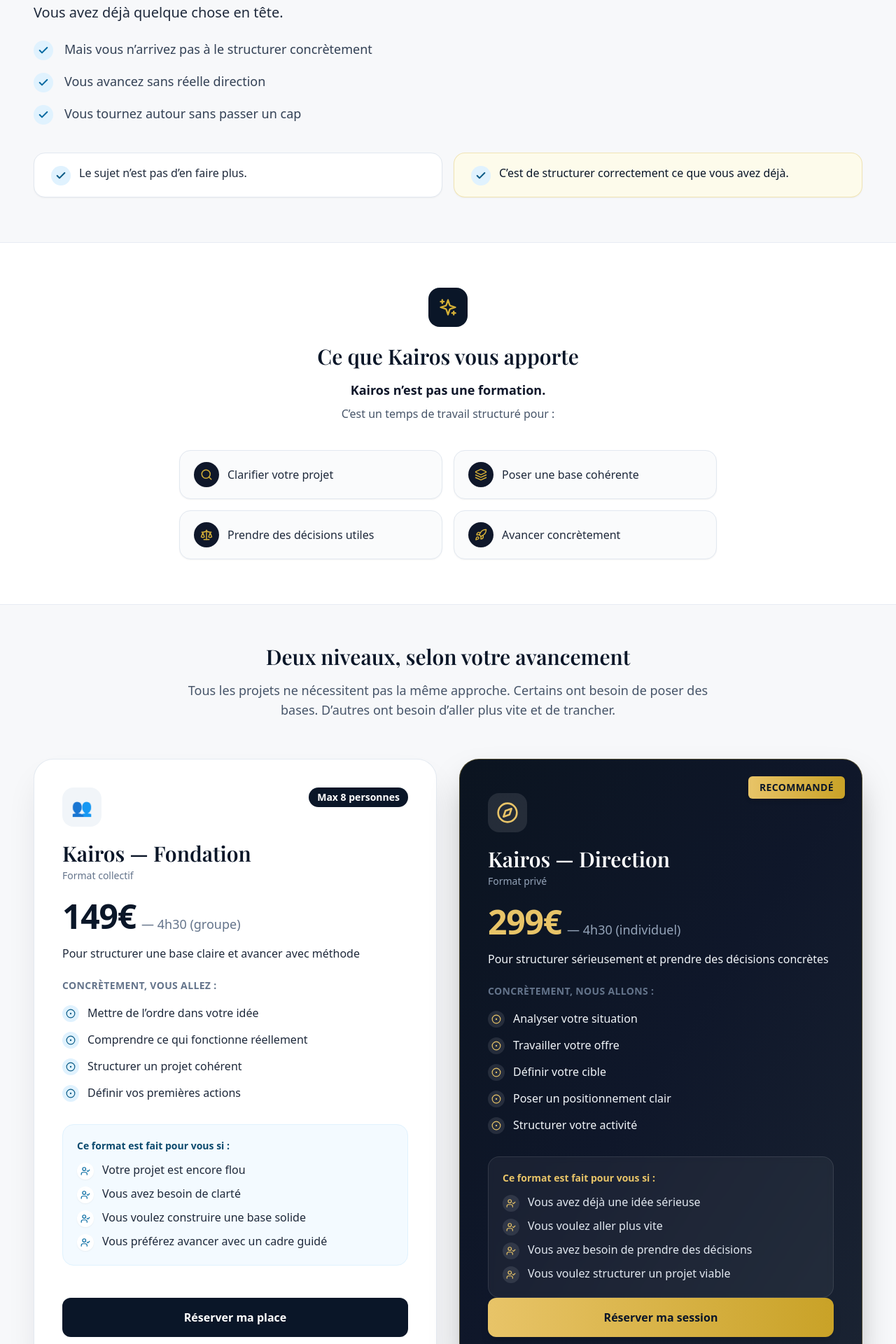
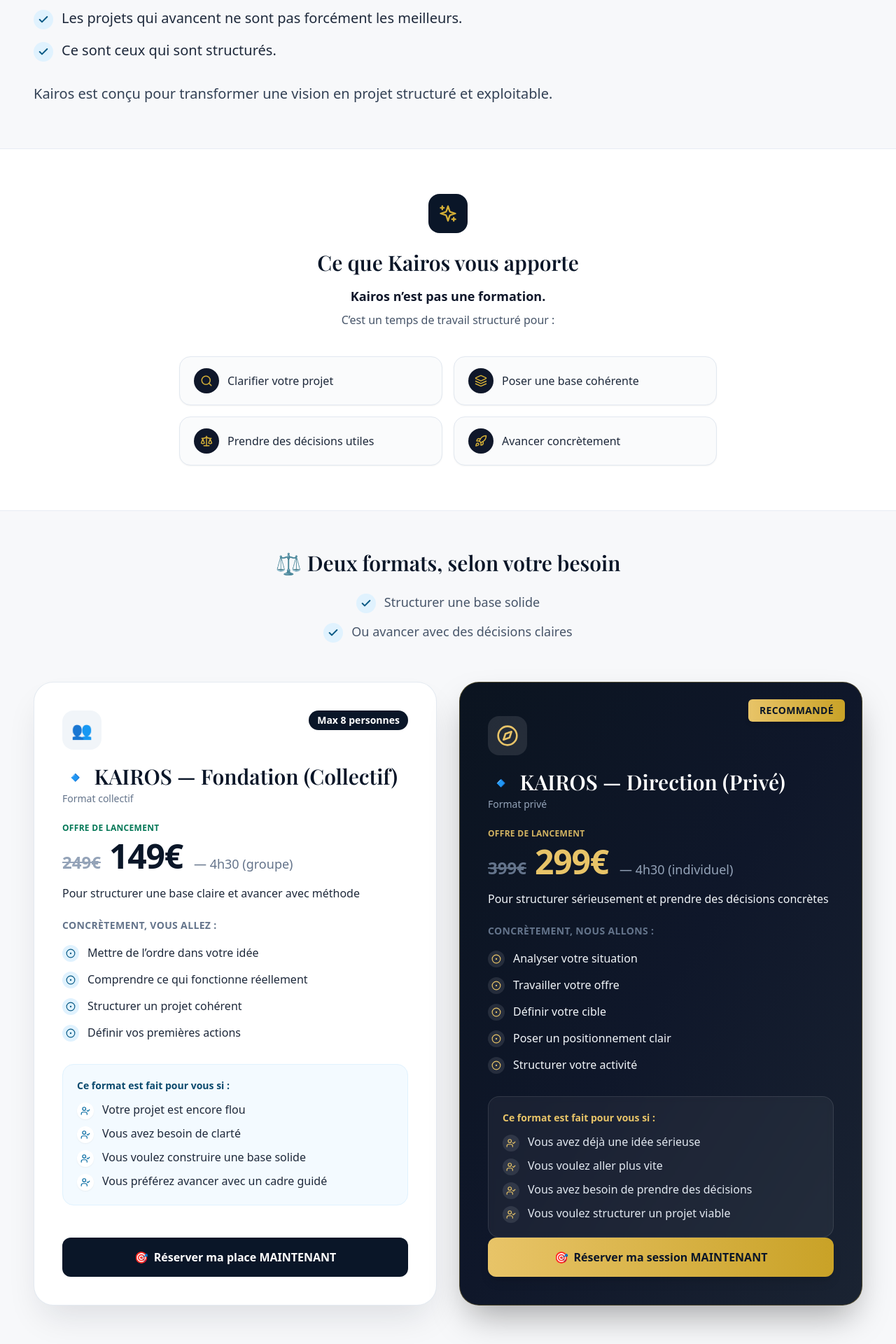
Before and after one commit to JoeLeDev/Advalis, a Next.js app: page /activation in a window 1280 px wide. Shown: the part 800-2720 px from the top of the page at 70% size. Built offline with nearby package versions, Linux system fonts and the light colour scheme; no server answers; a web font is replaced by a local one.

Commit message:
feat(activation): Kairos landing, Stripe checkout, Calendly, and UX polish

```diff
--- a/app/activation/page.tsx
+++ b/app/activation/page.tsx
@@ -1,10 +1,10 @@
 import type { Metadata } from 'next'
 import Image from 'next/image'
 import Link from 'next/link'
-import { activationSessions, activationSessionsEmptyMessage } from '@/config/activation-sessions'
+import { KairosCheckoutButton } from '@/components/kairos-checkout-button'
+import { CALENDLY_APPEL_DECOUVERTE } from '@/config/activation-sessions'
 import {
   ArrowRight,
-  Calendar,
   Check,
   CircleDot,
   Compass,
@@ -13,20 +13,23 @@
   Scale,
   Search,
   Sparkles,
-  Target,
   UserCheck,
 } from 'lucide-react'
 
 export const metadata: Metadata = {
   title: 'Kairos — Structuration & direction de projet | Advalis',
   description:
-    'Passez d’une idée floue à un projet structuré. Kairos : un temps de travail pour clarifier, structurer et décider. Formats collectif ou privé.',
+    'Un temps de travail conçu pour clarifier, structurer et faire avancer un projet avec méthode. Kairos : formats collectif et privé.',
   alternates: {
     canonical: '/activation',
   },
 }
 
 export default function ActivationKairosPage() {
+  const stripeReady = Boolean(process.env.STRIPE_SECRET_KEY)
+  const checkoutFondation = stripeReady && Boolean(process.env.STRIPE_PRICE_KAIROS_FONDATION)
+  const checkoutDirection = stripeReady && Boolean(process.env.STRIPE_PRICE_KAIROS_DIRECTION)
+
   return (
     <div className="relative min-h-screen bg-[#f7f8fa] text-slate-900">
       {/* Hero — image + overlay navy */}
@@ -49,10 +52,10 @@
             Kairos — Structuration &amp; direction de projet
           </span>
           <h1 className="mt-8 font-kairos text-3xl font-semibold leading-[1.15] tracking-tight text-white md:text-5xl lg:text-[3.25rem]">
-            Passez d’une idée floue à un projet structuré et concret
+            Passez d’une idée à un projet structuré
           </h1>
           <p className="mt-6 text-lg leading-relaxed text-white md:text-xl">
-            Un temps de travail pour clarifier, structurer et avancer avec une direction claire.
+            Un temps de travail conçu pour clarifier, structurer et faire avancer un projet avec méthode.
           </p>
           <div className="mt-10">
             <a
@@ -60,46 +63,34 @@
               className="inline-flex items-center justify-center gap-2 rounded-xl bg-[#0a1628] px-8 py-4 text-base font-semibold text-white shadow-lg ring-1 ring-white/15 transition hover:bg-[#152238] hover:ring-white/25"
             >
               Choisir mon format
-              <ArrowRight className="h-5 w-5" />
+              <ArrowRight className="h-5 w-5" aria-hidden />
             </a>
           </div>
         </div>
       </section>
 
-      {/* Reconnaissance */}
+      {/* Vision */}
       <section className="mx-auto max-w-7xl px-6 py-16 md:px-10 lg:px-12">
         <h2 className="font-kairos text-2xl font-semibold leading-snug text-[#0a1628] md:text-3xl">
-          Si votre projet n’avance pas, ce n’est généralement pas un problème d’idée
+          Une vision ne suffit pas
         </h2>
-        <p className="mt-6 text-lg font-medium text-slate-800 md:text-xl">Vous avez déjà quelque chose en tête.</p>
-        <ul className="mt-6 space-y-4 text-base leading-relaxed text-slate-700 md:text-lg">
-          {[
-            'Mais vous n’arrivez pas à le structurer concrètement',
-            'Vous avancez sans réelle direction',
-            'Vous tournez autour sans passer un cap',
-          ].map((item) => (
-            <li key={item} className="flex gap-4">
-              <span className="mt-0.5 flex h-7 w-7 shrink-0 items-center justify-center rounded-full bg-sky-100 text-sky-700">
-                <Check className="h-4 w-4 stroke-[3]" aria-hidden />
-              </span>
-              <span>{item}</span>
-            </li>
-          ))}
-        </ul>
-        <div className="mt-10 grid gap-4 sm:grid-cols-2">
-          <p className="flex items-start gap-3 rounded-2xl border border-slate-200 bg-white px-5 py-4 text-base font-medium text-slate-800 shadow-sm md:px-6">
+        <ul className="mt-8 space-y-4 text-lg leading-relaxed text-slate-800 md:text-xl">
+          <li className="flex gap-3">
             <span className="mt-0.5 flex h-7 w-7 shrink-0 items-center justify-center rounded-full bg-sky-100 text-sky-800">
               <Check className="h-4 w-4 stroke-[3]" aria-hidden />
             </span>
-            <span>Le sujet n’est pas d’en faire plus.</span>
-          </p>
-          <p className="flex items-start gap-3 rounded-2xl border border-[#d4af37]/30 bg-[#fefce8]/80 px-5 py-4 text-base font-medium text-[#0a1628] shadow-sm md:px-6">
+            <span>Les projets qui avancent ne sont pas forcément les meilleurs.</span>
+          </li>
+          <li className="flex gap-3">
             <span className="mt-0.5 flex h-7 w-7 shrink-0 items-center justify-center rounded-full bg-sky-100 text-sky-800">
               <Check className="h-4 w-4 stroke-[3]" aria-hidden />
             </span>
-            <span>C’est de structurer correctement ce que vous avez déjà.</span>
+            <span>Ce sont ceux qui sont structurés.</span>
+          </li>
+        </ul>
+        <p className="mt-8 text-lg leading-relaxed text-slate-700 md:text-xl">
+          Kairos est conçu pour transformer une vision en projet structuré et exploitable.
         </p>
-        </div>
       </section>
 
       {/* Ce que Kairos apporte */}
@@ -138,16 +129,29 @@
         </div>
       </section>
 
-      {/* Intro 2 niveaux */}
+      {/* Deux formats */}
       <section className="mx-auto max-w-7xl px-6 py-14 md:px-10 lg:px-12">
         <div className="mx-auto max-w-3xl text-center">
           <h2 className="font-kairos text-2xl font-semibold text-[#0a1628] md:text-3xl">
-            Deux niveaux, selon votre avancement
+            <span className="mr-2 inline-block" aria-hidden>
+              ⚖️
+            </span>
+            Deux formats, selon votre besoin
           </h2>
-          <p className="mt-4 text-slate-600 md:text-lg">
-            Tous les projets ne nécessitent pas la même approche. Certains ont besoin de poser des bases. D’autres ont
-            besoin d’aller plus vite et de trancher.
-          </p>
+          <ul className="mt-6 space-y-3 text-slate-600 md:text-lg">
+            <li className="flex items-start justify-center gap-3">
+              <span className="mt-0.5 flex h-7 w-7 shrink-0 items-center justify-center rounded-full bg-sky-100 text-sky-800">
+                <Check className="h-4 w-4 stroke-[3]" aria-hidden />
+              </span>
+              <span className="text-left">Structurer une base solide</span>
+            </li>
+            <li className="flex items-start justify-center gap-3">
+              <span className="mt-0.5 flex h-7 w-7 shrink-0 items-center justify-center rounded-full bg-sky-100 text-sky-800">
+                <Check className="h-4 w-4 stroke-[3]" aria-hidden />
+              </span>
+              <span className="text-left">Ou avancer avec des décisions claires</span>
+            </li>
+          </ul>
         </div>
       </section>
 
@@ -162,11 +166,20 @@
                 Max 8 personnes
               </span>
             </div>
-            <h3 className="mt-5 font-kairos text-2xl font-semibold text-[#0a1628] md:text-3xl">Kairos — Fondation</h3>
+            <h3 className="mt-5 font-kairos text-2xl font-semibold text-[#0a1628] md:text-3xl">
+              <span className="mr-2 text-slate-400" aria-hidden>
+                🔹
+              </span>
+              KAIROS — Fondation (Collectif)
+            </h3>
             <p className="mt-1 text-sm font-medium text-slate-500">Format collectif</p>
-            <div className="mt-6 flex flex-wrap items-baseline gap-2">
+            <div className="mt-6">
+              <p className="text-xs font-bold uppercase tracking-wide text-emerald-700">Offre de lancement</p>
+              <div className="mt-2 flex flex-wrap items-baseline gap-x-3 gap-y-1">
+                <span className="text-xl font-semibold text-slate-400 line-through md:text-2xl">249€</span>
                 <span className="text-5xl font-bold tracking-tight text-[#0a1628]">149€</span>
-              <span className="text-lg text-slate-500">— 4h30 (groupe)</span>
+                <span className="w-full text-lg text-slate-500 sm:w-auto sm:pl-1">— 4h30 (groupe)</span>
+              </div>
             </div>
             <p className="mt-4 text-base font-medium text-slate-800">
               Pour structurer une base claire et avancer avec méthode
@@ -205,12 +218,14 @@
                 ))}
               </ul>
             </div>
-            <Link
-              href="/contact"
-              className="mt-8 flex w-full shrink-0 items-center justify-center rounded-xl bg-[#0a1628] px-6 py-4 text-base font-semibold text-white transition hover:-translate-y-1 hover:bg-[#152238] hover:shadow-lg lg:mt-auto"
+            <KairosCheckoutButton
+              offer="fondation"
+              checkoutEnabled={checkoutFondation}
+              className="mt-8 flex w-full shrink-0 items-center justify-center gap-2 rounded-xl bg-[#0a1628] px-6 py-4 text-base font-semibold text-white transition hover:-translate-y-1 hover:bg-[#152238] hover:shadow-lg lg:mt-auto"
             >
-              Réserver ma place
-            </Link>
+              <span aria-hidden>🎯</span>
+              Réserver ma place MAINTENANT
+            </KairosCheckoutButton>
           </div>
 
           {/* Direction — carte sombre + or */}
@@ -225,11 +240,20 @@
               <div className="flex h-14 w-14 items-center justify-center rounded-2xl bg-white/10 text-[#e8c468]">
                 <Compass className="h-8 w-8" />
               </div>
-              <h3 className="mt-5 font-kairos text-2xl font-semibold text-white md:text-3xl">Kairos — Direction</h3>
+              <h3 className="mt-5 font-kairos text-2xl font-semibold text-white md:text-3xl">
+                <span className="mr-2 text-slate-500" aria-hidden>
+                  🔹
+                </span>
+                KAIROS — Direction (Privé)
+              </h3>
               <p className="mt-1 text-sm font-medium text-slate-400">Format privé</p>
-              <div className="mt-6 flex flex-wrap items-baseline gap-2">
+              <div className="mt-6">
+                <p className="text-xs font-bold uppercase tracking-wide text-[#e8c468]/90">Offre de lancement</p>
+                <div className="mt-2 flex flex-wrap items-baseline gap-x-3 gap-y-1">
+                  <span className="text-xl font-semibold text-slate-500 line-through md:text-2xl">399€</span>
                   <span className="text-5xl font-bold tracking-tight text-[#e8c468]">299€</span>
-                <span className="text-lg text-slate-400">— 4h30 (individuel)</span>
+                  <span className="w-full text-lg text-slate-400 sm:w-auto sm:pl-1">— 4h30 (individuel)</span>
+                </div>
               </div>
               <p className="mt-4 text-base font-medium text-slate-100">
                 Pour structurer sérieusement et prendre des décisions concrètes
@@ -271,14 +295,44 @@
                   ))}
                 </ul>
               </div>
-              <Link
-                href="/contact"
-                className="mt-8 flex w-full shrink-0 items-center justify-center rounded-xl bg-gradient-to-r from-[#e8c468] to-[#c9a227] px-6 py-4 text-base font-semibold text-[#0a1628] shadow-lg transition hover:-translate-y-1 hover:brightness-105 lg:mt-auto"
+              <KairosCheckoutButton
+                offer="direction"
+                checkoutEnabled={checkoutDirection}
+                className="mt-8 flex w-full shrink-0 items-center justify-center gap-2 rounded-xl bg-gradient-to-r from-[#e8c468] to-[#c9a227] px-6 py-4 text-base font-semibold text-[#0a1628] shadow-lg transition hover:-translate-y-1 hover:brightness-105 lg:mt-auto"
               >
-                Réserver ma session
-              </Link>
+                <span aria-hidden>🎯</span>
+                Réserver ma session MAINTENANT
+              </KairosCheckoutButton>
             </div>
           </div>
+        </div>
+      </section>
+
+      {/* Aide au choix des formats */}
+      <section className="mx-auto max-w-7xl px-6 py-16 md:px-10 lg:px-12">
+        <div className="mx-auto max-w-2xl rounded-[28px] border border-slate-200 bg-[#fafbfc] p-8 text-center shadow-md md:p-10">
+          <p className="text-sm font-semibold uppercase tracking-wide text-[#b8962e]">
+            <span className="mr-1.5" aria-hidden>
+              💡
+            </span>
+            Besoin d’aide pour choisir ?
+          </p>
+          <p className="mt-4 text-lg font-medium text-[#0a1628]">Vous hésitez entre les deux formats ?</p>
+          <p className="mt-3 flex items-start justify-center gap-3 text-base text-slate-600">
+            <span className="mt-0.5 flex h-7 w-7 shrink-0 items-center justify-center rounded-full bg-sky-100 text-sky-800">
+              <Check className="h-4 w-4 stroke-[3]" aria-hidden />
+            </span>
+            <span className="max-w-md text-left">Planifions un échange rapide pour clarifier votre situation.</span>
+          </p>
+          <Link
+            href={CALENDLY_APPEL_DECOUVERTE}
+            target="_blank"
+            rel="noopener noreferrer"
+            className="mt-8 inline-flex items-center justify-center gap-2 rounded-xl bg-[#0a1628] px-8 py-4 text-base font-semibold text-white transition hover:-translate-y-0.5 hover:bg-[#152238] hover:shadow-lg"
+          >
+            <span aria-hidden>🎯</span>
+            Planifier un échange (20 min)
+          </Link>
         </div>
       </section>
 
@@ -310,74 +364,22 @@
                 <span className="mt-0.5 flex h-7 w-7 shrink-0 items-center justify-center rounded-full bg-sky-100 text-sky-800">
                   <Check className="h-4 w-4 stroke-[3]" aria-hidden />
                 </span>
-                <span>Et vous repartez avec quelque chose de concret, sur lequel avancer.</span>
+                <span>Vous repartez avec quelque chose de concret.</span>
               </li>
             </ul>
-            <p className="text-slate-600">
-              La différence ne se fait pas sur le temps que vous passez. Elle se fait sur la clarté avec laquelle vous
-              avancez.
-            </p>
-          </div>
-        </div>
-      </section>
-
-      {/* Aide au choix des formats */}
-      <section className="mx-auto max-w-7xl px-6 py-16 md:px-10 lg:px-12">
-        <div className="mx-auto max-w-2xl rounded-[28px] border border-slate-200 bg-[#fafbfc] p-8 text-center shadow-md md:p-10">
-          <p className="text-sm font-semibold uppercase tracking-wide text-[#b8962e]">
-            <span className="mr-1.5" aria-hidden>
-              💡
-            </span>
-            Besoin d’aide pour choisir ?
-          </p>
-          <p className="mt-4 text-lg font-medium text-[#0a1628]">Vous hésitez entre les deux formats ?</p>
-          <p className="mt-3 flex items-start justify-center gap-3 text-base text-slate-600">
+            <p className="flex gap-3 text-slate-600">
               <span className="mt-0.5 flex h-7 w-7 shrink-0 items-center justify-center rounded-full bg-sky-100 text-sky-800">
                 <Check className="h-4 w-4 stroke-[3]" aria-hidden />
               </span>
-            <span className="max-w-md text-left">Planifions un échange rapide pour clarifier votre situation.</span>
+              <span>La différence ne se fait pas sur le temps que vous passez.</span>
             </p>
-          <Link
-            href="/contact"
-            className="mt-8 inline-flex items-center justify-center gap-2 rounded-xl bg-[#0a1628] px-8 py-4 text-base font-semibold text-white transition hover:-translate-y-0.5 hover:bg-[#152238] hover:shadow-lg"
-          >
-            <span aria-hidden>🎯</span>
-            Planifier un échange (20 min)
-          </Link>
+            <p className="flex gap-3 text-slate-600">
+              <span className="mt-0.5 flex h-7 w-7 shrink-0 items-center justify-center rounded-full bg-sky-100 text-sky-800">
+                <Check className="h-4 w-4 stroke-[3]" aria-hidden />
+              </span>
+              <span>Elle se fait sur la clarté avec laquelle vous avancez.</span>
+            </p>
           </div>
-      </section>
-
-      {/* Prochaines sessions */}
-      <section id="sessions" className="mx-auto max-w-7xl px-6 py-16 md:px-10 lg:px-12">
-        <div className="mx-auto max-w-3xl text-center">
-          <div className="mx-auto flex h-14 w-14 items-center justify-center rounded-2xl bg-[#0a1628] text-[#d4af37]">
-            <Calendar className="h-7 w-7" />
-          </div>
-          <h2 className="mt-6 font-kairos text-2xl font-semibold text-[#0a1628] md:text-3xl">Prochaines sessions</h2>
-          <p className="mt-3 text-lg font-medium text-slate-700">Sélectionnez votre date :</p>
-        </div>
-        <div className="mx-auto mt-10 grid max-w-2xl gap-4">
-          {activationSessions.length === 0 ? (
-            <p className="rounded-2xl border border-dashed border-slate-300 bg-white px-6 py-8 text-center text-slate-600">
-              {activationSessionsEmptyMessage}
-            </p>
-          ) : (
-            activationSessions.map((session) => (
-              <Link
-                key={session.id}
-                href={session.bookingHref ?? '/contact'}
-                className="group flex items-center justify-between gap-4 rounded-2xl border border-slate-200 bg-white px-6 py-5 shadow-md transition hover:border-[#0a1628]/20 hover:shadow-lg"
-              >
-                <span className="text-left font-medium text-slate-900 md:text-lg">
-                  <span className="text-slate-500">{session.label} —</span> le {session.dateLabel}
-                </span>
-                <span className="flex items-center gap-2 text-sm font-semibold text-[#0a1628] md:text-base">
-                  Cliquez pour réserver
-                  <ArrowRight className="h-4 w-4 transition group-hover:translate-x-0.5" />
-                </span>
-              </Link>
-            ))
-          )}
         </div>
       </section>
 
@@ -418,18 +420,20 @@
             Il a besoin de clarté, de structure et de décisions.
           </p>
           <div className="mt-10 flex flex-col items-stretch justify-center gap-4 sm:flex-row sm:justify-center">
-            <Link
-              href="/contact"
+            <KairosCheckoutButton
+              offer="fondation"
+              checkoutEnabled={checkoutFondation}
               className="inline-flex items-center justify-center gap-2 rounded-xl bg-white px-8 py-4 text-base font-semibold text-[#0a1628] transition hover:bg-slate-100 hover:-translate-y-1 hover:shadow-lg"
             >
               Réserver ma place (collectif)
-            </Link>
-            <Link
-              href="/contact"
+            </KairosCheckoutButton>
+            <KairosCheckoutButton
+              offer="direction"
+              checkoutEnabled={checkoutDirection}
               className="inline-flex items-center justify-center gap-2 rounded-xl border border-[#d4af37]/50 bg-transparent px-8 py-4 text-base font-semibold text-[#e8c468] transition hover:bg-white/5 hover:-translate-y-1 hover:shadow-lg"
             >
               Réserver ma session (privé)
-            </Link>
+            </KairosCheckoutButton>
           </div>
         </div>
       </section>
--- /dev/null
+++ b/components/kairos-checkout-button.tsx
@@ -0,0 +1,74 @@
+'use client'
+
+import Link from 'next/link'
+import { useState } from 'react'
+
+type Offer = 'fondation' | 'direction'
+
+type Props = {
+  offer: Offer
+  checkoutEnabled: boolean
+  className?: string
+  children: React.ReactNode
+  fallbackHref?: string
+}
+
+export function KairosCheckoutButton({
+  offer,
+  checkoutEnabled,
+  className,
+  children,
+  fallbackHref = '/contact',
+}: Props) {
+  const [loading, setLoading] = useState(false)
+
+  if (!checkoutEnabled) {
+    return (
+      <Link href={fallbackHref} className={className}>
+        {children}
+      </Link>
+    )
+  }
+
+  async function handleClick() {
+    setLoading(true)
+    const tab = window.open('about:blank', '_blank', 'noopener,noreferrer')
+    if (!tab) {
+      setLoading(false)
+      window.alert(
+        'Autorisez les pop-ups pour ce site afin d’ouvrir le paiement dans un nouvel onglet, ou réessayez.'
+      )
+      return
+    }
+    tab.opener = null
+    try {
+      const res = await fetch('/api/checkout', {
+        method: 'POST',
+        headers: { 'Content-Type': 'application/json' },
+        body: JSON.stringify({ offer }),
+      })
+      const data = (await res.json()) as { url?: string; error?: string }
+      if (!res.ok) {
+        throw new Error(data.error || 'Erreur')
+      }
+      if (data.url) {
+        tab.location.href = data.url
+        return
+      }
+      throw new Error('Pas d’URL')
+    } catch {
+      tab.close()
+      window.alert(
+        'Impossible d’ouvrir le paiement pour le moment. Écrivez-nous via la page Contact ou réessayez plus tard.'
+      )
+    } finally {
+      setLoading(false)
+    }
+  }
+
+  return (
+    <button type="button" className={className} onClick={handleClick} disabled={loading}>
+      {loading ? 'Redirection…' : children}
+    </button>
+  )
+}
```
Also changed, not shown: app/api/checkout/route.ts (added, +57 -0 lines), components/contact-section.tsx (+8 -1 lines), components/footer.tsx (+10 -1 lines), config/activation-sessions.ts (+21 -11 lines), lib/stripe.ts (added, +20 -0 lines), 1 other file (tests, documents, lock files or other folders). Lines whose indentation alone changed are shown as unchanged.
